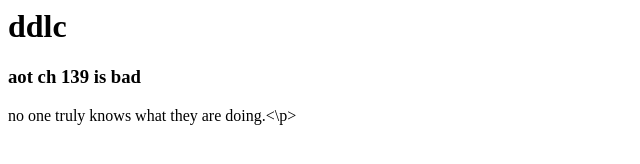
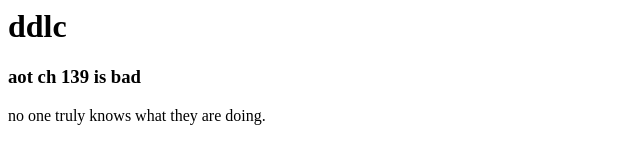
Before and after one commit to yousif20/note-taking-website, a plain HTML site: page index.html in a window 1280 px wide. Shown: the full height of the page, 0-640 px from the left. Drawn offline with Linux system fonts and the light colour scheme.

Commit message:
Update index.html

```diff
--- a/index.html
+++ b/index.html
@@ -2,6 +2,6 @@
   <body>
     <h1> ddlc </h1>
     <h3> aot ch 139 is bad</h3>
-    <p>no one truly knows what they are doing.<\p>
+    <p>no one truly knows what they are doing.</p>
   </body>
 </html>
```
